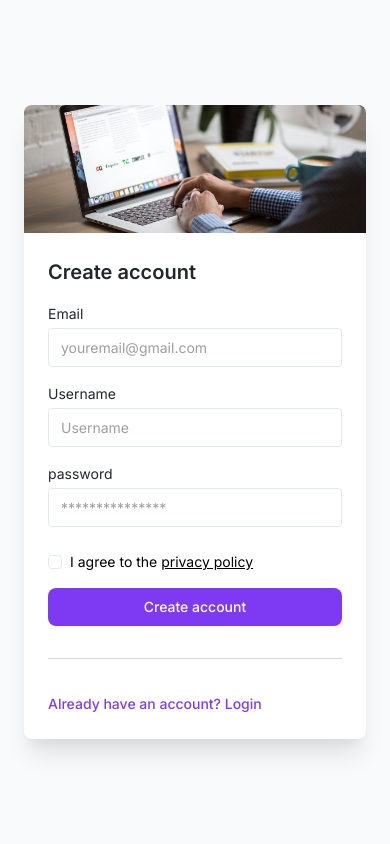
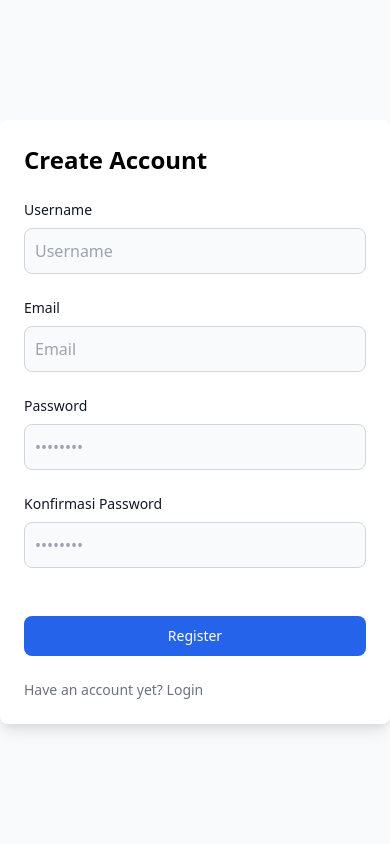
Before and after one commit to DaffaMalik12/Concert_Website, a PHP site: page /admin/create-account.php in a window 390 px wide. Run offline with PHP 8.4, Linux system fonts and the light colour scheme.

Commit message:
berhasil buat register

```diff
--- a/src/Pages/admin/create-account.php
+++ b/src/Pages/admin/create-account.php
@@ -17,10 +17,10 @@ if ($_SERVER["REQUEST_METHOD"] == "POST") {
   $password = password_hash($_POST['password'], PASSWORD_DEFAULT);
   $username = $_POST['username'];
 
-  $sql = "INSERT INTO user_table (username, password, email) VALUES ('$username', '$password','$email')";
+  $sql = "INSERT INTO admin_table (username, password, email) VALUES ('$username', '$password','$email')";
 
   if ($conn->query($sql) === TRUE) {
-    echo "Data berhasil disimpan ke database.";
+    // echo "Data berhasil disimpan ke database.";
   } else {
     echo "Error: " . $sql . "<br>" . $conn->error;
   }
@@ -30,72 +30,48 @@ if ($_SERVER["REQUEST_METHOD"] == "POST") {
 ?>
 
 <!DOCTYPE html>
-<html :class="{ 'theme-dark': dark }" x-data="data()" lang="en">
+<html lang="en">
 
 <head>
-  <meta charset="UTF-8" />
-  <meta name="viewport" content="width=device-width, initial-scale=1.0" />
-  <title>Create account</title>
-  <link href="https://fonts.googleapis.com/css2?family=Inter:wght@400;500;600;700;800&display=swap" rel="stylesheet" />
-  <link rel="stylesheet" href="public/assets/css/tailwind.output.css" />
-  <script src="https://cdn.jsdelivr.net/gh/alpinejs/alpine@v2.x.x/dist/alpine.min.js" defer></script>
-  <script src="public/assets/js/init-alpine.js"></script>
+  <meta charset="UTF-8">
+  <meta name="viewport" content="width=device-width, initial-scale=1.0">
+  <title>Create Account</title>
+  <link href="https://fonts.googleapis.com/css2?family=Inter:wght@400;500;600;700;800&display=swap" rel="stylesheet">
+  <link rel="stylesheet" href="https://cdn.jsdelivr.net/npm/tailwindcss@2.2.19/dist/tailwind.min.css">
 </head>
 
-<body>
-  <div class="flex items-center min-h-screen p-6 bg-gray-50 dark:bg-gray-900">
-    <div class="flex-1 h-full max-w-4xl mx-auto overflow-hidden bg-white rounded-lg shadow-xl dark:bg-gray-800">
-      <div class="flex flex-col overflow-y-auto md:flex-row">
-        <div class="h-32 md:h-auto md:w-1/2">
-          <img aria-hidden="true" class="object-cover w-full h-full dark:hidden" src="public/assets/img/create-account-office.jpeg" alt="Office" />
-          <img aria-hidden="true" class="hidden object-cover w-full h-full dark:block" src="public/assets/img/create-account-office-dark.jpeg" alt="Office" />
-        </div>
-        <div class="flex items-center justify-center p-6 sm:p-12 md:w-1/2">
-          <div class="w-full">
-            <h1 class="mb-4 text-xl font-semibold text-gray-700 dark:text-gray-200">
-              Create account
-            </h1>
-            <formx method="POST" action="create-account.php">
-              <label class="block text-sm">
-                <span for="email" class="text-gray-700 dark:text-gray-400">Email</span>
-                <input name="email" id="email" class="block w-full mt-1 text-sm dark:border-gray-600 dark:bg-gray-700 focus:border-purple-400 focus:outline-none focus:shadow-outline-purple dark:text-gray-300 dark:focus:shadow-outline-gray form-input" placeholder="youremail@gmail.com" />
-              </label>
-              <label class="block mt-4 text-sm">
-                <span for="username" class="text-gray-700 dark:text-gray-400">Username</span>
-                <input name="username" id="username" class="block w-full mt-1 text-sm dark:border-gray-600 dark:bg-gray-700 focus:border-purple-400 focus:outline-none focus:shadow-outline-purple dark:text-gray-300 dark:focus:shadow-outline-gray form-input" placeholder="Username" type="text" />
-              </label>
-              <label class="block mt-4 text-sm">
-                <span for="password" class="text-gray-700 dark:text-gray-400">
-                  password
-                </span>
-                <input name="password" id="password" class="block w-full mt-1 text-sm dark:border-gray-600 dark:bg-gray-700 focus:border-purple-400 focus:outline-none focus:shadow-outline-purple dark:text-gray-300 dark:focus:shadow-outline-gray form-input" placeholder="***************" type="password" />
-              </label>
+<body class="bg-gray-50 flex items-center justify-center min-h-screen">
+  <div class="flex bg-white rounded-lg shadow-lg overflow-hidden max-w-4xl w-full">
+    <!-- Gambar di samping form -->
+    <div class="w-1/2 hidden md:block">
+      <img src="https://images.unsplash.com/photo-1593642532871-8b12e02d091c?ixlib=rb-1.2.1&auto=format&fit=crop&w=1350&q=80" alt="Sample Image" class="object-cover h-full w-full">
+    </div>
 
-              <div class="flex mt-6 text-sm">
-                <label class="flex items-center dark:text-gray-400">
-                  <input type="checkbox" class="text-purple-600 form-checkbox focus:border-purple-400 focus:outline-none focus:shadow-outline-purple dark:focus:shadow-outline-gray" />
-                  <span class="ml-2">
-                    I agree to the
-                    <span class="underline">privacy policy</span>
-                  </span>
-                </label>
-              </div>
-
-
-              <!-- Form elements -->
-              <button type="submit" onclick="alert('Akun Berhasil Didaftarkan')" class="block w-full px-4 py-2 mt-4 text-sm font-medium leading-5 text-center text-white transition-colors duration-150 bg-purple-600 border border-transparent rounded-lg active:bg-purple-600 hover:bg-purple-700 focus:outline-none focus:shadow-outline-purple">
-                Create account
-              </button>
-            </formx>
-
-            <hr class="my-8" />
-            <p class="mt-4">
-              <a class="text-sm font-medium text-purple-600 dark:text-purple-400 hover:underline" href="login.html">
-                Already have an account? Login
-              </a>
-            </p>
+    <!-- Form Pendaftaran -->
+    <div class="w-full md:w-1/2 p-6">
+      <div class="backdrop-blur-sm bg-white/30 rounded-lg">
+        <form class="space-y-6" method="POST" action="create-account.php">
+          <h1 class="font-bold text-2xl">Create Account</h1>
+          <div>
+            <label for="username" class="block mb-2 text-sm font-medium text-gray-900">Username</label>
+            <input type="text" name="username" id="username" class="bg-gray-50 border border-gray-300 text-gray-900 sm:text-sm rounded-lg focus:ring-primary-600 focus:border-primary-600 block w-full p-2.5" placeholder="Username" required>
           </div>
-        </div>
+          <div>
+            <label for="email" class="block mb-2 text-sm font-medium text-gray-900">Email</label>
+            <input type="email" name="email" id="email" placeholder="Email" class="bg-gray-50 border border-gray-300 text-gray-900 sm:text-sm rounded-lg focus:ring-primary-600 focus:border-primary-600 block w-full p-2.5" required>
+          </div>
+          <div>
+            <label for="password" class="block mb-2 text-sm font-medium text-gray-900">Password</label>
+            <input type="password" name="password" id="password" placeholder="••••••••" class="bg-gray-50 border border-gray-300 text-gray-900 sm:text-sm rounded-lg focus:ring-primary-600 focus:border-primary-600 block w-full p-2.5" required>
+          </div>
+          <div>
+            <label for="confirm_password" class="block mb-2 text-sm font-medium text-gray-900">Konfirmasi Password</label>
+            <input type="password" name="confirm_password" id="confirm_password" placeholder="••••••••" class="bg-gray-50 border border-gray-300 text-gray-900 sm:text-sm rounded-lg focus:ring-primary-600 focus:border-primary-600 block w-full p-2.5" required>
+          </div>
+          <div class="flex flex-col justify-start"></div>
+          <button type="submit" onclick="alert('Akun Berhasil Didaftarkan')" class="w-full bg-blue-600 text-white bg-slate-600 hover:bg-blue-700 focus:ring-4 focus:outline-none focus:ring-blue-300 font-medium rounded-lg text-sm px-5 py-2.5 text-center">Register</button>
+          <p class="text-sm font-light text-gray-500">Have an account yet? <a href="login.php" class="font-medium text-primary-600 hover:underline">Login</a></p>
+        </form>
       </div>
     </div>
   </div>
```
Also changed, not shown: src/Pages/admin/login.html (deleted, +0 -175 lines), src/Pages/admin/login.php (added, +114 -0 lines).
